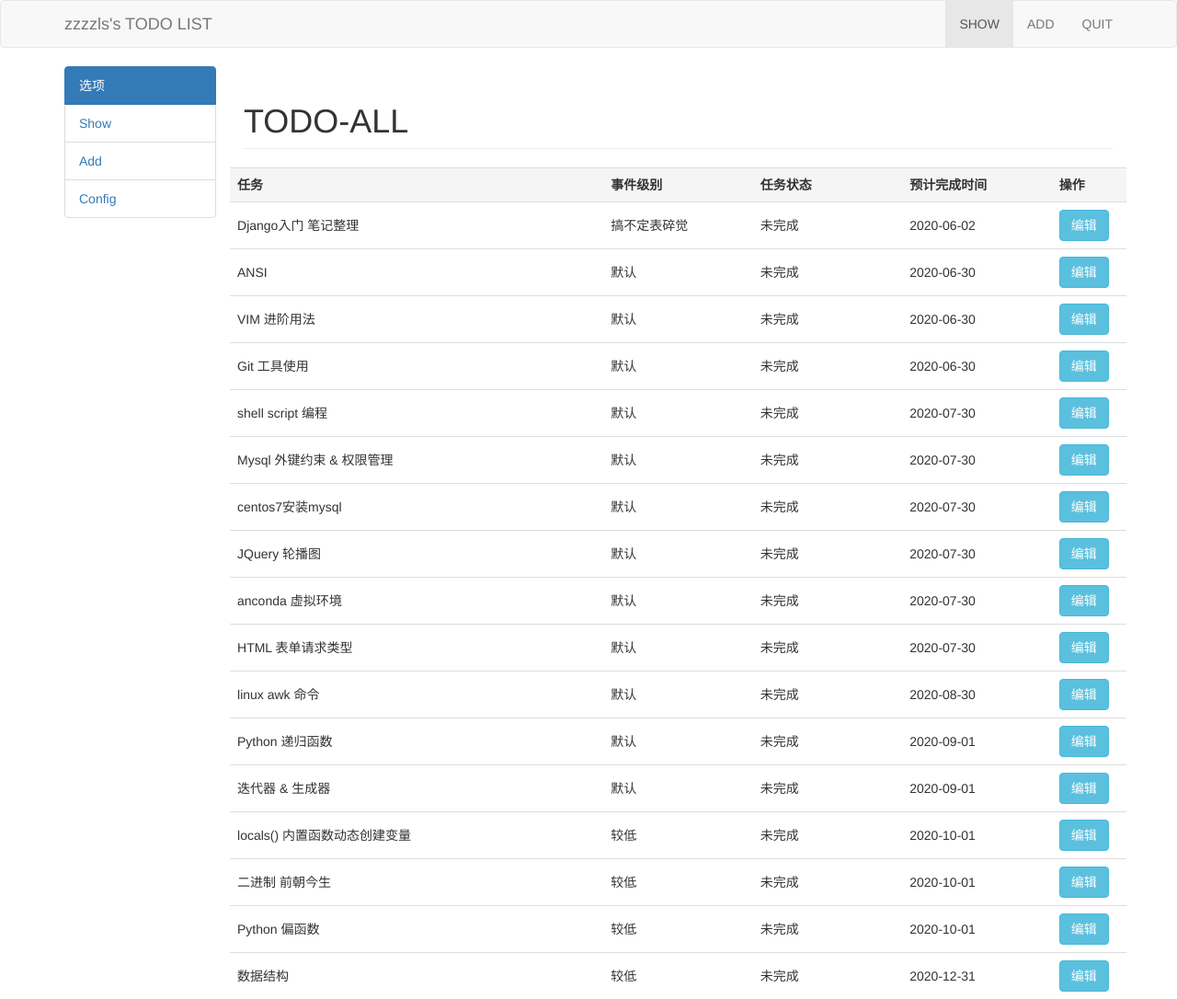
After one commit to zzzzls/TODO_project, a Flask app: page /show_all_todo/ in a window 1280 px wide. The commit adds this page. Shown: the whole page at 92% size. Run offline with Flask 2, Linux system fonts and the light colour scheme; data comes from the database, SQL or seed files in the repository; both versions use the stored data as it was after the commit; some libraries are stand-ins or nearby versions.

Commit message:
展示所有 todo 列表(仅界面功能!)

```diff
--- a/config.py
+++ b/config.py
@@ -6,5 +6,7 @@ class Config:
     SQLALCHEMY_TRACK_MODIFICATIONS = True
     # 配置数据库文件位置
     abs_path = os.path.abspath(os.path.dirname(__file__))
-    db_path = os.path.join(abs_path, "todo.sqlite")
+    db_path = os.path.join(abs_path, "zzzzls.sqlite")
+    # 测试数据库
+    # db_path = os.path.join(abs_path, "todo.sqlite")
     SQLALCHEMY_DATABASE_URI = "sqlite:///" + db_path
--- a/templates/base.html
+++ b/templates/base.html
@@ -17,7 +17,7 @@
     <div class="container">
         <!-- 导航左侧 -->
         <div class="navbar-header">
-            <a href="#" class="navbar-brand">zzzzls's TODO LIST</a>
+            <a href="/" class="navbar-brand">zzzzls's TODO LIST</a>
         </div>
         <!-- 导航右侧 -->
         <div>
--- /dev/null
+++ b/templates/show_all_todo.html
@@ -0,0 +1,50 @@
+{% extends 'base.html' %}
+
+{% block title %}SHOW_ALL_TODO{% endblock %}
+
+{% block style %}
+    <style>
+        .table {
+            margin-bottom: 0px;
+        }
+
+        .table tbody tr td {
+            {# 设置所有表格 垂直居中 #}
+            vertical-align: middle;
+        }
+    </style>
+{% endblock %}
+
+{% block right_body %}
+    <div class="row">
+        <div class="col-lg-12">
+            <h1 class="page-header">TODO-ALL</h1>
+        </div>
+    </div>
+
+    <div class="row">
+        <table class="table table-hover">
+            <tbody>
+            <tr class="active row mx-0">
+                <th class="col-md-5">任务</th>
+                <th class="col-md-2">事件级别</th>
+                <th class="col-md-2">任务状态</th>
+                <th class="col-md-2">预计完成时间</th>
+                <th class="col-md-1">操作</th>
+            </tr>
+
+            {% for todo in dct.all_todo_list %}
+                <tr class="row">
+                    <td>{{ todo.todo_name }}</td>
+                    <td>{{ todo.level | todo_level }}</td>
+                    <td>{{ todo.status | todo_status }}</td>
+                    <td>{{ todo.estimated_time }}</td>
+                    <td>
+                        <a class="btn btn-info" href="{{ url_for('edit',id= todo.id) }}">编辑</a>
+                    </td>
+                </tr>
+            {% endfor %}
+            </tbody>
+        </table>
+    </div>
+{% endblock %}
--- a/views.py
+++ b/views.py
@@ -8,13 +8,24 @@ from main import app
 @app.route("/show/")
 def show():
     today = datetime.datetime.now().strftime("%Y-%m-%d")
-    today_todo_list = Todo.query.filter(Todo.estimated_time == today,Todo.status == 0).order_by(Todo.level.desc()).all()
-    all_todo_list = Todo.query.all()[-10:]
+    all_todo_list = Todo.query.filter(Todo.status == 0).order_by(Todo.estimated_time).order_by(
+        Todo.level).all()[:7]
+    archive_list = Todo.query.filter(Todo.status != 0).all()[:7]
     dct = {
-        "today_todo": today_todo_list,
-        "all_todo_list": all_todo_list
+        "all_todo_list": all_todo_list,
+        "archive_list": archive_list
     }
     return render_template("TODO.html", dct=dct)
+
+@app.route("/show_all_todo/")
+def show_all_todo():
+    all_todo_list = Todo.query.filter(Todo.status == 0).order_by(Todo.estimated_time).order_by(
+        Todo.level).all()
+    dct = {
+        "all_todo_list": all_todo_list,
+    }
+    return render_template("show_all_todo.html",dct=dct)
+
 
 
 @app.route("/add/", methods=['GET', 'POST'])
@@ -35,8 +46,8 @@ def add():
         return render_template("add.html")
 
 
-@app.route("/info/<int:id>/", methods=['GET','POST'])
-def info(id):
+@app.route("/edit/<int:id>/", methods=['GET', 'POST'])
+def edit(id):
     todo = Todo.query.get(id)
 
     if request.method == "POST":
@@ -66,7 +77,7 @@ def info(id):
         todo.update()
         return redirect("/show/")
 
-    return render_template("info.html",todo=todo)
+    return render_template("edit.html", todo=todo)
 
 
 # 任务状态 过滤器
@@ -75,6 +86,7 @@ def todo_status(status):
     status_list = ["未完成", "已完成", "已放弃"]
     return status_list[int(status)]
 
+
 # 任务级别 过滤器
 @app.template_filter("todo_level")
 def todo_level(level):
```
Also changed, not shown: models.py (+7 -7 lines), templates/TODO.html (+11 -11 lines), templates/edit.html (renamed from templates/info.html), templates/show_archive_list.html (added), todo.sqlite, zzzzls.sqlite (added).
